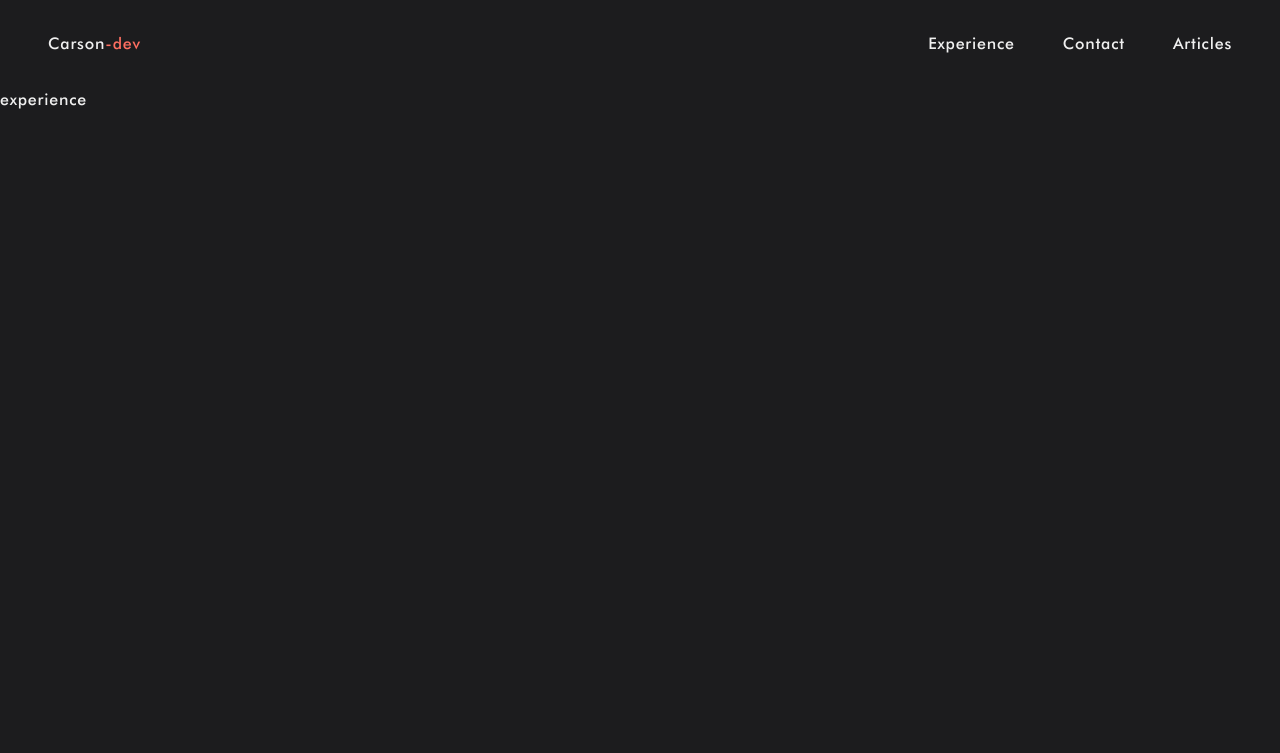
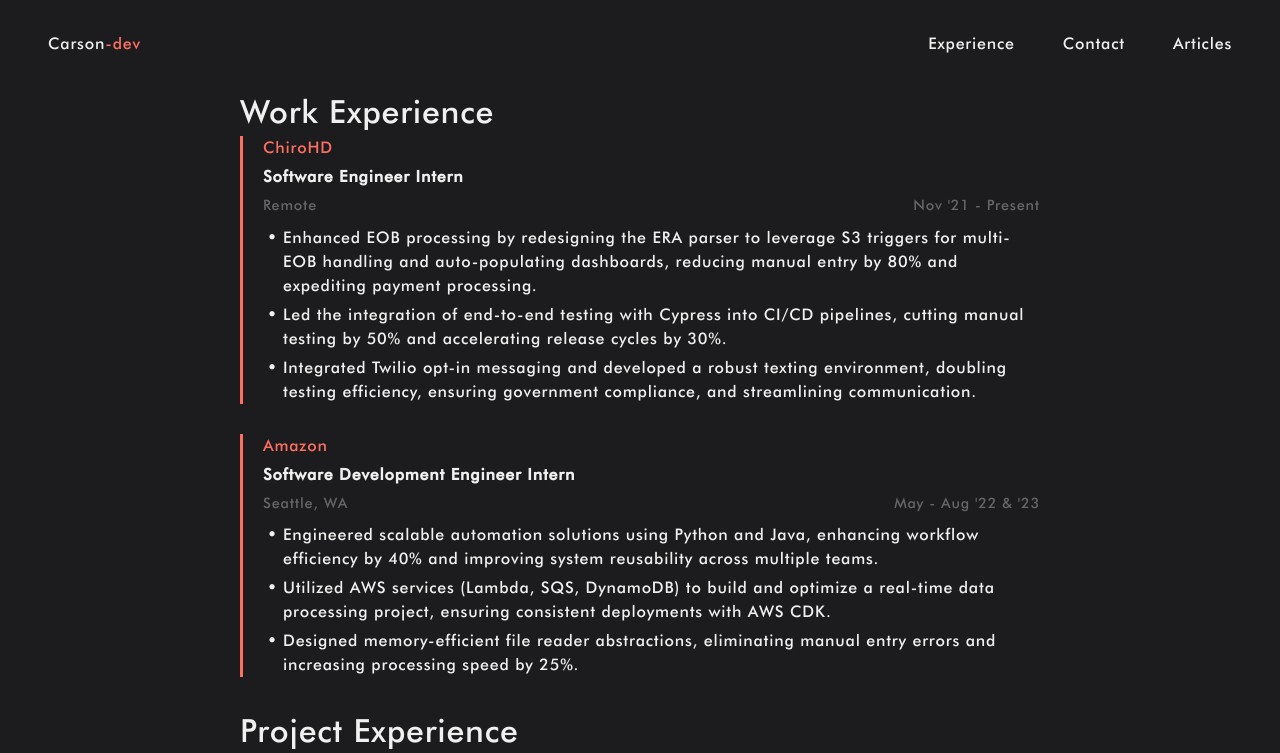
Before and after one commit to c-tollison/carson-dev, a React (Vite) app: page /experience in a window 1280 px wide. Shown: the top 753 px of the page. Built offline with nearby package versions, Linux system fonts and the light colour scheme.

Commit message:
add work/project experience page

```diff
--- a/src/components/hero/hero.css
+++ b/src/components/hero/hero.css
@@ -15,3 +15,17 @@
     font-size: 1.5rem;
     margin-bottom: 1rem;
 }
+
+@media (max-width: 650px) {
+    .hero-title {
+        font-size: 2rem;
+        margin-bottom: 1rem;
+        text-align: center;
+    }
+
+    .hero-description {
+        font-size: 1.5rem;
+        margin-bottom: 1rem;
+        text-align: center;
+    }
+}
--- a/src/components/nav-bar/nav-bar.css
+++ b/src/components/nav-bar/nav-bar.css
@@ -9,7 +9,7 @@
     display: flex;
     justify-content: space-between;
     align-items: center;
-    padding: 32px 48px;
+    margin-bottom: 32px;
 }
 
 .navbar h1 {
--- a/src/components/projects/project/project.css
+++ b/src/components/projects/project/project.css
@@ -35,10 +35,12 @@
         height: auto;
         flex-direction: column;
         text-align: center;
+        border-radius: 8px;
+        padding: 0;
     }
 
     .projectHolder:hover {
-        width: 100%;
+        width: 110%;
     }
 
     .projectHolder img {
--- a/src/components/projects/projects.css
+++ b/src/components/projects/projects.css
@@ -19,6 +19,5 @@
         flex-direction: column;
         height: 100%;
         padding: 0 36px;
-        scroll-snap-type: y mandatory;
     }
 }
--- /dev/null
+++ b/src/components/work-experience/work-experience.css
@@ -0,0 +1,61 @@
+.experience-item {
+    margin-bottom: 30px;
+    border-left: 3px solid #ff6f61;
+    padding-left: 20px;
+}
+
+.experience-header {
+    margin-bottom: 10px;
+}
+
+.experience-header h3 {
+    margin: 0;
+    color: #ff6f61;
+}
+
+.job-title {
+    font-weight: bold;
+    margin: 5px 0;
+}
+
+.location-date {
+    display: flex;
+    justify-content: space-between;
+    color: #666;
+    font-size: 0.9em;
+}
+
+.experience-item ul {
+    margin: 0;
+    padding-left: 20px;
+    list-style-type: none;
+}
+
+.experience-item li {
+    margin-bottom: 5px;
+    position: relative;
+}
+
+.experience-item li::before {
+    content: "•";
+    color: #f0f0f0;
+    font-weight: bold;
+    display: inline-block;
+    width: 1em;
+    margin-left: -1em;
+    position: absolute;
+}
+
+@media (max-width: 650px) {
+    .experience-item {
+        padding-left: 15px;
+    }
+
+    .location-date {
+        flex-direction: column;
+    }
+
+    ul {
+        padding-left: 15px;
+    }
+}
--- /dev/null
+++ b/src/components/work-experience/work-experience.tsx
@@ -0,0 +1,35 @@
+import "./work-experience.css";
+
+export interface WorkExperienceProps {
+    companyOrProjectName: string;
+    jobTitle: string;
+    location: string;
+    date: string;
+    details: string[];
+}
+
+export default function WorkExperience({
+    companyOrProjectName,
+    jobTitle,
+    location,
+    date,
+    details,
+}: WorkExperienceProps) {
+    return (
+        <div key={companyOrProjectName} className="experience-item">
+            <div className="experience-header">
+                <h3>{companyOrProjectName}</h3>
+                <p className="job-title">{jobTitle}</p>
+                <p className="location-date">
+                    <span>{location}</span>
+                    <span>{date}</span>
+                </p>
+            </div>
+            <ul>
+                {details.map((detail, detailIndex) => (
+                    <li key={detailIndex}>{detail}</li>
+                ))}
+            </ul>
+        </div>
+    );
+}
--- a/src/index.css
+++ b/src/index.css
@@ -138,13 +138,12 @@
     background-color: #1c1c1e;
     min-height: 100vh;
     height: 100%;
-    width: 100vw;
     color: #f0f0f0;
     font-family: "FuturaMedium", sans-serif;
     letter-spacing: 0.05rem;
     position: relative;
-    padding-bottom: 64px;
     line-height: 1.5;
+    padding: 32px 48px 64px 48px;
 }
 
 .accent {
--- a/src/routes/experience/experience.css
+++ b/src/routes/experience/experience.css
@@ -0,0 +1,14 @@
+.experience-container {
+    max-width: 800px;
+    margin: 0 auto;
+}
+
+.experience-container h2 {
+    font-size: 2rem;
+}
+
+@media (max-width: 650px) {
+    .experience-container {
+        padding: 10px;
+    }
+}
--- a/src/routes/experience/experience.tsx
+++ b/src/routes/experience/experience.tsx
@@ -1,3 +1,72 @@
+import WorkExperience, {
+    WorkExperienceProps,
+} from "../../components/work-experience/work-experience";
+import "./experience.css";
+
 export default function Experience() {
-    return <>experience</>;
+    const workExperience: WorkExperienceProps[] = [
+        {
+            companyOrProjectName: "ChiroHD",
+            jobTitle: "Software Engineer Intern",
+            location: "Remote",
+            date: "Nov '21 - Present",
+            details: [
+                "Enhanced EOB processing by redesigning the ERA parser to leverage S3 triggers for multi-EOB handling and auto-populating dashboards, reducing manual entry by 80% and expediting payment processing.",
+                "Led the integration of end-to-end testing with Cypress into CI/CD pipelines, cutting manual testing by 50% and accelerating release cycles by 30%.",
+                "Integrated Twilio opt-in messaging and developed a robust texting environment, doubling testing efficiency, ensuring government compliance, and streamlining communication.",
+            ],
+        },
+        {
+            companyOrProjectName: "Amazon",
+            jobTitle: "Software Development Engineer Intern",
+            location: "Seattle, WA",
+            date: "May - Aug '22 & '23",
+            details: [
+                "Engineered scalable automation solutions using Python and Java, enhancing workflow efficiency by 40% and improving system reusability across multiple teams.",
+                "Utilized AWS services (Lambda, SQS, DynamoDB) to build and optimize a real-time data processing project, ensuring consistent deployments with AWS CDK.",
+                "Designed memory-efficient file reader abstractions, eliminating manual entry errors and increasing processing speed by 25%.",
+            ],
+        },
+    ];
+
+    const projectExperience: WorkExperienceProps[] = [
+        {
+            companyOrProjectName:
+                "Bid Creator Web App - Eagle Building Company",
+            jobTitle: "Full-stack Developer, Scrum Manager",
+            location: "Clemson, SC",
+            date: "Aug '23 - Dec '23",
+            details: [
+                "Led front-end development and Scrum processes for a 5-person team, designing the UI with Figma.",
+                "Developed a web app for creating contracting bid templates using React and Python/Flask, streamlining bid creation by 40%.",
+                "Deployed front-end on AWS Elastic Beanstalk and back-end serverless via Lambda and Zappa, with secure login through AWS Cognito",
+            ],
+        },
+    ];
+
+    return (
+        <div className="experience-container">
+            <h2>Work Experience</h2>
+            {workExperience.map((job) => (
+                <WorkExperience
+                    companyOrProjectName={job.companyOrProjectName}
+                    jobTitle={job.jobTitle}
+                    location={job.location}
+                    date={job.date}
+                    details={job.details}
+                />
+            ))}
+
+            <h2>Project Experience</h2>
+            {projectExperience.map((project) => (
+                <WorkExperience
+                    companyOrProjectName={project.companyOrProjectName}
+                    jobTitle={project.jobTitle}
+                    location={project.location}
+                    date={project.date}
+                    details={project.details}
+                />
+            ))}
+        </div>
+    );
 }
```
